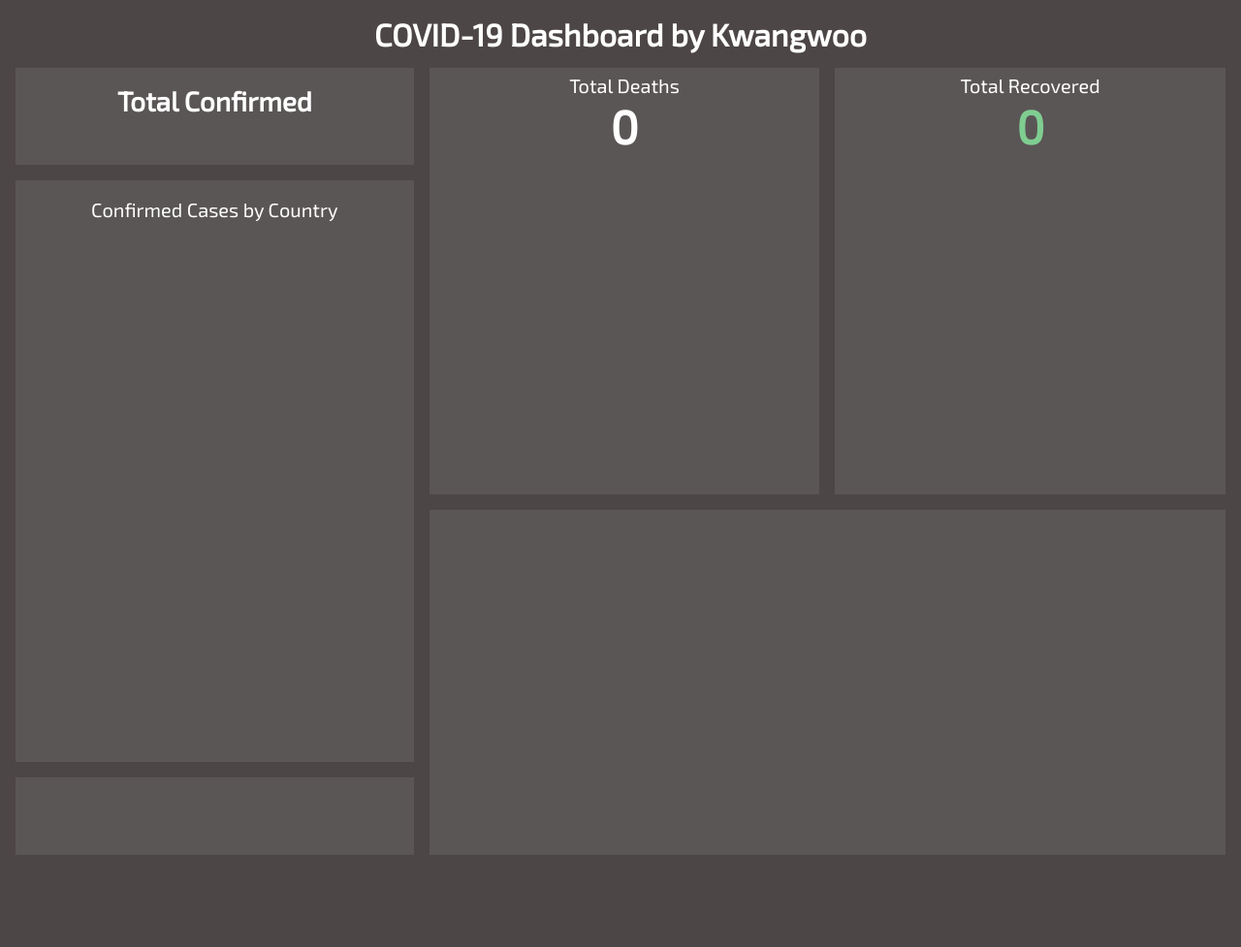
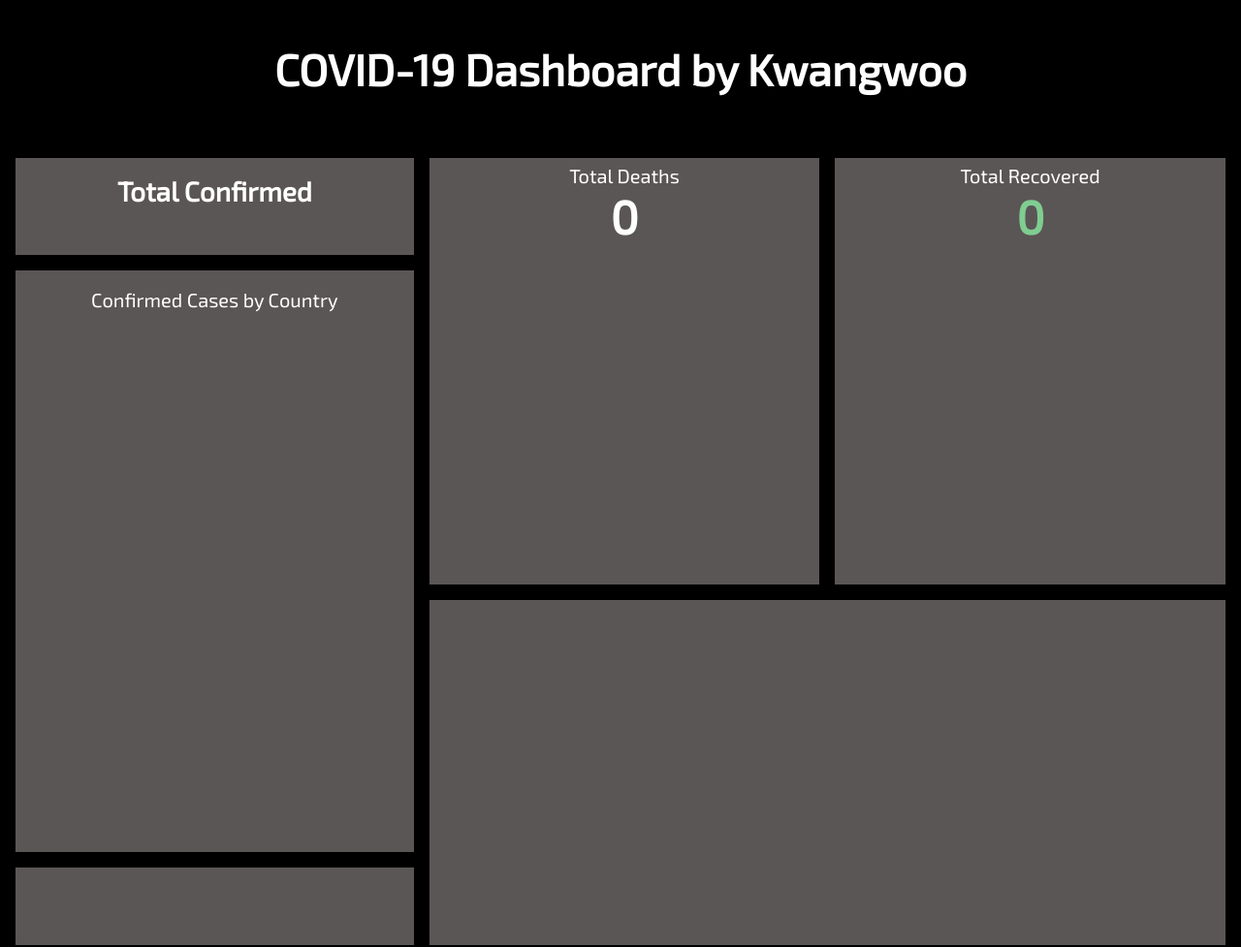
Before and after one commit to AlexKwangwoo/KwangCovid, a website: page index.html in a window 1280 px wide. Shown: the whole page at 97% size. Before the commit the page ends 884 px from the top, so only its background shows below. Drawn offline with nearby package versions, Linux system fonts and the light colour scheme; no server answers.

Commit message:
tpyescript Done4!!

```diff
--- a/index.html
+++ b/index.html
@@ -12,11 +12,11 @@
   </head>
   <body>
     <header class="flex justify-center">
-      <h1>COVID-19 Dashboard by Kwangwoo</h1>
-      <br><br>
+      <h1 class="mainTitle">COVID-19 Dashboard by Kwangwoo</h1>
+
     </header>
     <main class="flex">
-      <div class="left-panel flex column">
+      <div class="left-panel flex column ">
         <div class="total-board">
           <p>Total Confirmed</p>
           <span class="confirmed-total"></span>
--- a/main.css
+++ b/main.css
@@ -49,7 +49,7 @@ ol {
 
 /* common stylesheets */
 body {
-  background: #4d4646;
+  background: black;
   color: white;
 }
 main {
@@ -61,6 +61,13 @@ header > h1 {
   font-size: 2rem;
   font-weight: 600;
   padding: 1.2rem 0;
+}
+
+/* mainBox */
+.mainTitle{
+  margin-bottom:50px;
+  margin-top:30px;
+  font-size:45px;
 }
 
 /* left panel */
```
